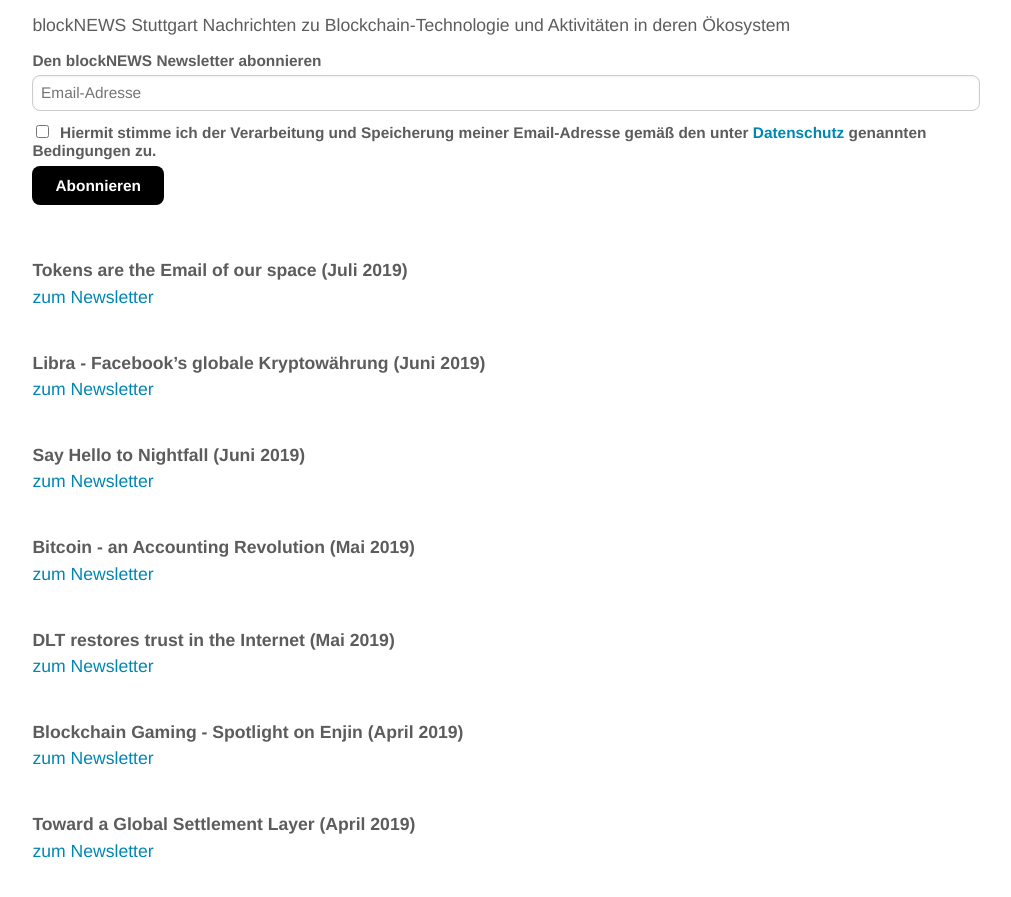
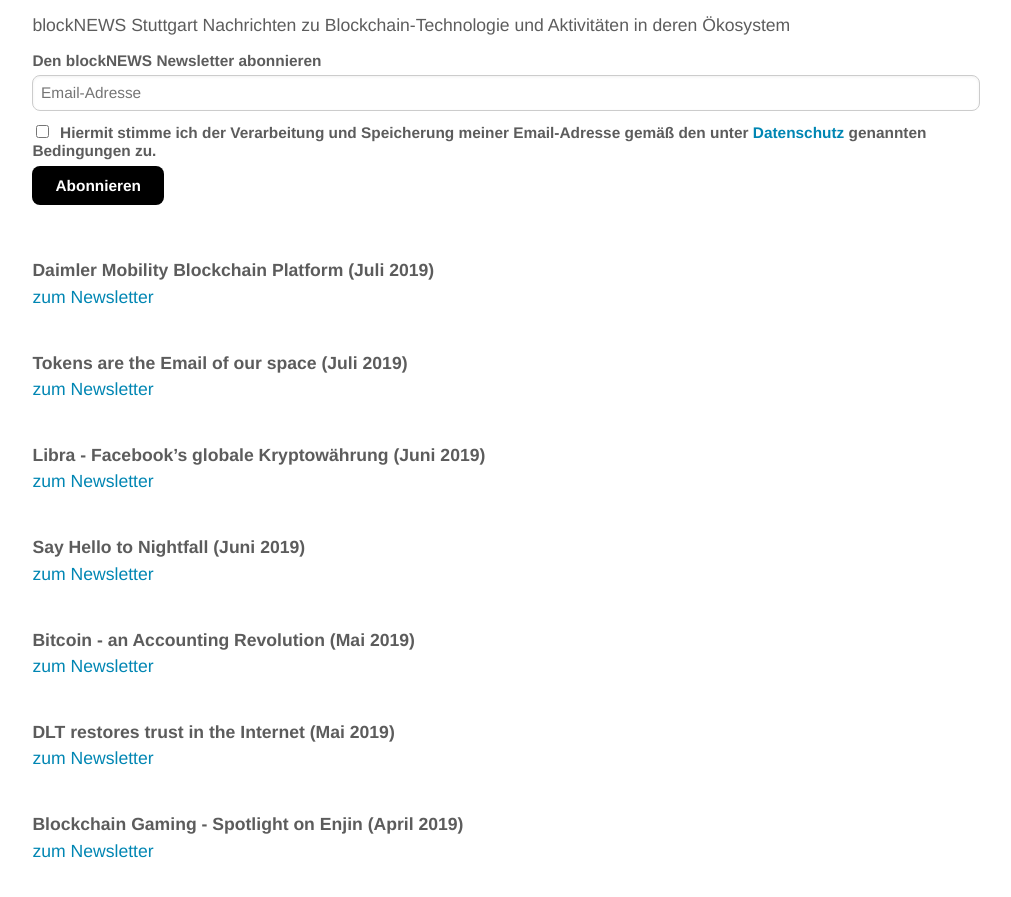
Before and after one commit to blocklab/site, a Jekyll site: the page built from newsletter.md, in a window 1280 px wide and 900 px high, scrolled down 529 px. Shown: the top 897 px of the window, without its empty margins (134-1145 px from the left). Built offline with Jekyll 4.4.1, drawn with Linux system fonts in a browser that asks for light colours; comment, search, counter and statistics services are not loaded.

Commit message:
Update newsletter.md

```diff
--- a/newsletter.md
+++ b/newsletter.md
@@ -33,6 +33,11 @@ Nachrichten zu Blockchain-Technologie und Aktivitäten in deren Ökosystem
 <!--End mc_embed_signup-->
 
 <br>
+<br>
+**Daimler Mobility Blockchain Platform (Juli 2019)**
+<br>
+[zum Newsletter](https://mailchi.mp/9968ec50bb34/daimler-mobility-blockchain-platform)
+
 <br>
 **Tokens are the Email of our space (Juli 2019)**
 <br>
```
